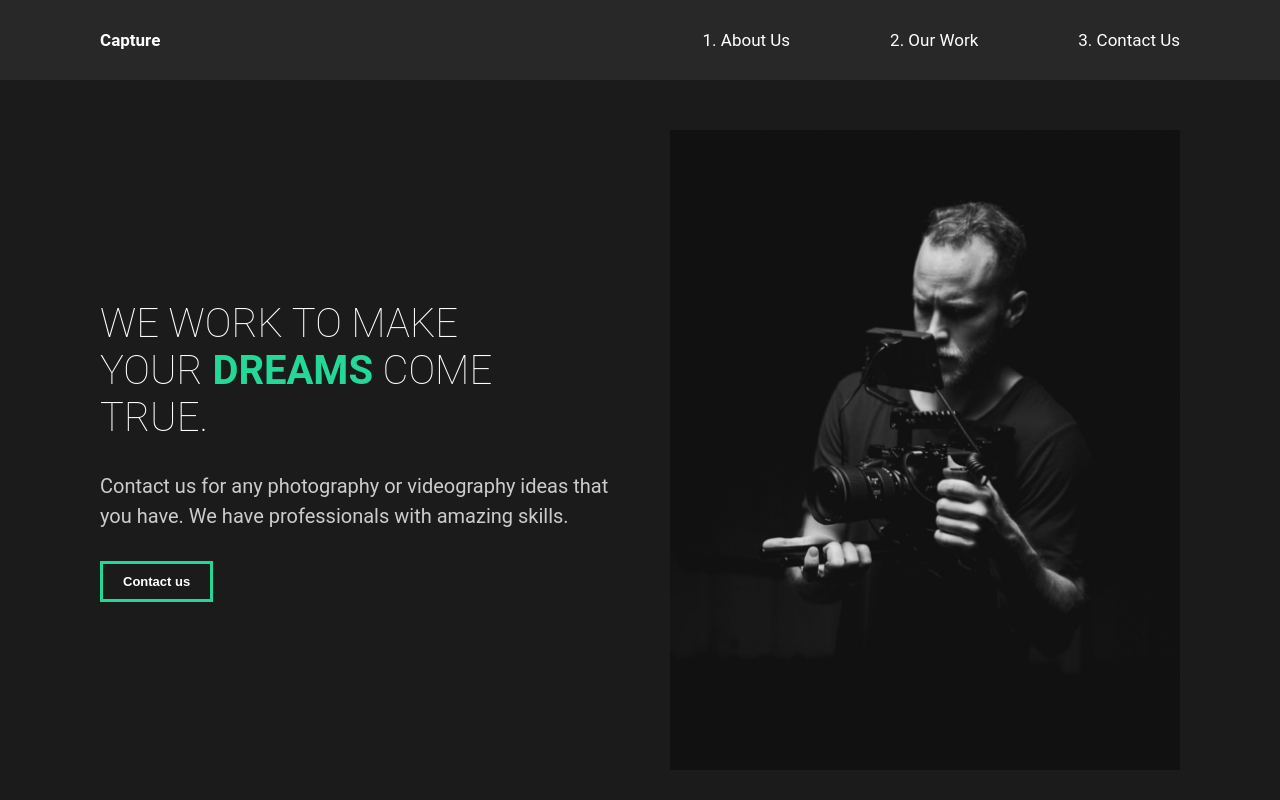
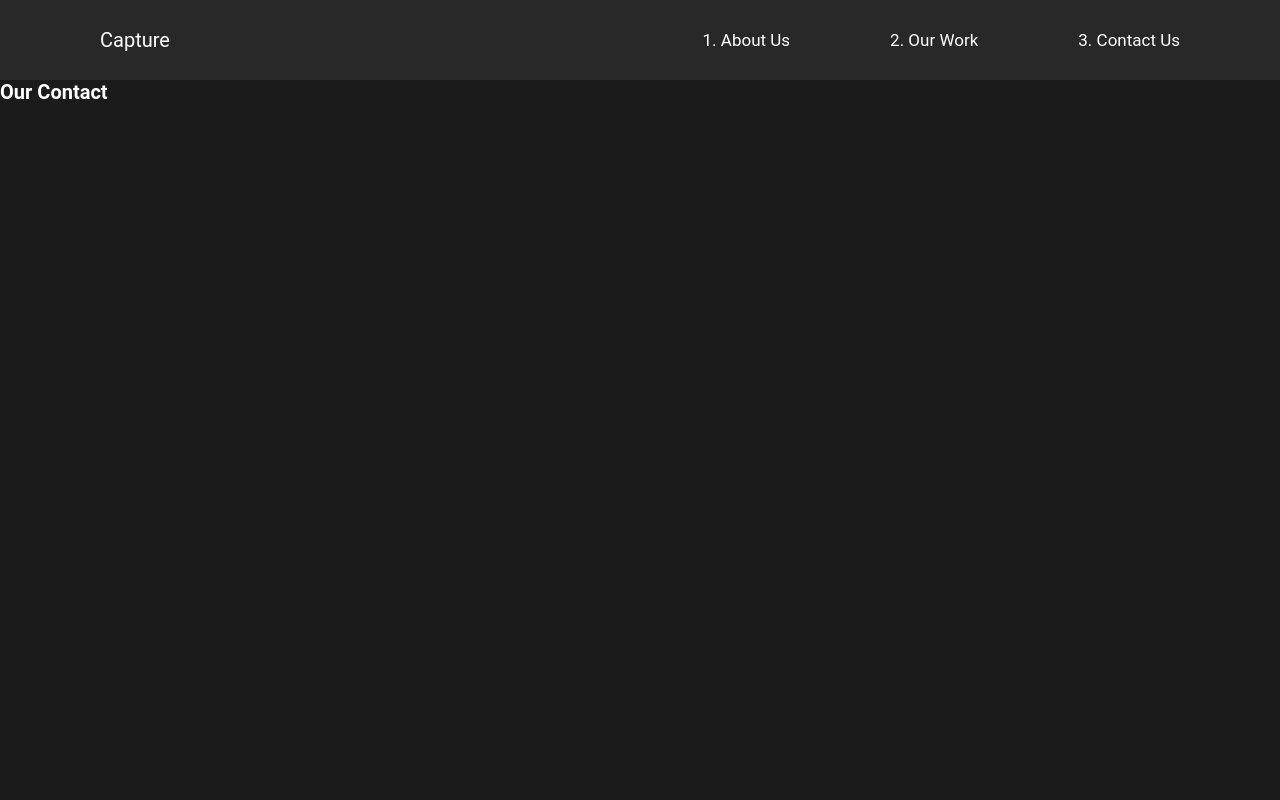
Before and after one commit to saharsdr/React-Course-Capture, a React (Create React App) app: page /contact in a window 1280 px wide. Shown: the top 800 px of the page. Built offline with nearby package versions, Linux system fonts and the light colour scheme.

Commit message:
react-router-dom switch the pages whitout reload full of page, just rendering that part. it is awsome

```diff
--- a/src/App.js
+++ b/src/App.js
@@ -4,14 +4,32 @@
 // import "./css/style.css";
 //  Import Pages
 import AboutUs from "./pages/AboutUs";
+import ContactUs from "./pages/ContactUs";
+import OurWork from "./pages/OurWork";
 import Nav from "./components/Nav";
+
+// Router
+import { Switch, Route } from "react-router-dom";
 
 function App() {
   return (
     <div className="App">
       <GlobalStyle />
       <Nav />
-      <AboutUs />
+
+      <Switch>
+        <Route path="/" exact>
+          <AboutUs />
+        </Route>
+
+        <Route path="/work">
+          <OurWork />
+        </Route>
+
+        <Route path="/contact">
+          <ContactUs />
+        </Route>
+      </Switch>
     </div>
   );
 }
--- a/src/components/GlobalStyle.js
+++ b/src/components/GlobalStyle.js
@@ -62,7 +62,9 @@
   color: #23d997;
 }
 
-
+body {
+    background-color: #1b1b1b;
+  }
 
 
 
--- a/src/components/Nav.js
+++ b/src/components/Nav.js
@@ -1,21 +1,22 @@
 import styled from "styled-components";
+import { Link } from "react-router-dom";
 
 const Nav = () => {
 
   return (
     <StyledNav>
       <h1>
-        <a href="#logo">Capture</a>
+        <Link id="logo" to="/" >Capture</Link>
       </h1>
       <ul>
         <li>
-          <a href="#">1. About Us</a>
+          <Link to="/">1. About Us</Link>
         </li>
         <li>
-          <a href="#">2. Our Work</a>
+          <Link  to="/work">2. Our Work</Link>
         </li>
         <li>
-          <a href="#">3. Contact Us</a>
+          <Link  to="/contact">3. Contact Us</Link>
         </li>
       </ul>
     </StyledNav>
@@ -29,7 +30,7 @@
   margin : auto;
   justify-content: space-between;
   align-items: center;
-  padding: 1rem 10rem;
+  padding: .5rem 10rem;
   background: #282828;
 
   a {
@@ -47,7 +48,7 @@
   }
 
   #logo {
-    font-size: 2.5rem;
+    font-size: 2rem;
     font-family : "Lobster" ,'Roboto', sans-serif;
     font-weight: lighter;
   }
--- a/src/index.js
+++ b/src/index.js
@@ -2,10 +2,14 @@
 import ReactDOM from 'react-dom';
 import App from './App';
 import reportWebVitals from './reportWebVitals';
+import {BrowserRouter} from 'react-router-dom';
+
 
 ReactDOM.render(
   <React.StrictMode>
-    <App />
+    <BrowserRouter>
+      <App />
+    </BrowserRouter>
   </React.StrictMode>,
   document.getElementById('root')
 );
--- /dev/null
+++ b/src/pages/ContactUs.js
@@ -0,0 +1,9 @@
+const ContactUs = () => {
+  return (
+    <div>
+      <h1>Our Contact</h1>
+    </div>
+  )
+}
+
+export default ContactUs;
--- /dev/null
+++ b/src/pages/OurWork.js
@@ -0,0 +1,9 @@
+const OurWork = () => {
+  return (
+    <div>
+      <h1>Our Work</h1>
+    </div>
+  )
+}
+
+export default OurWork;
```
